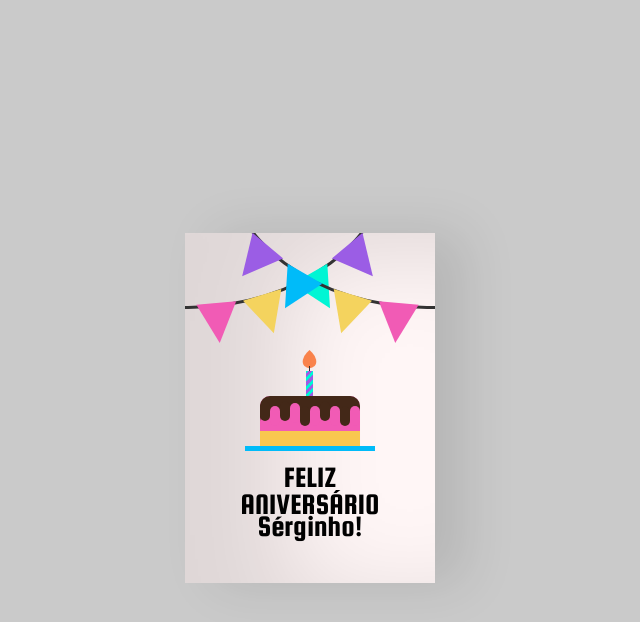
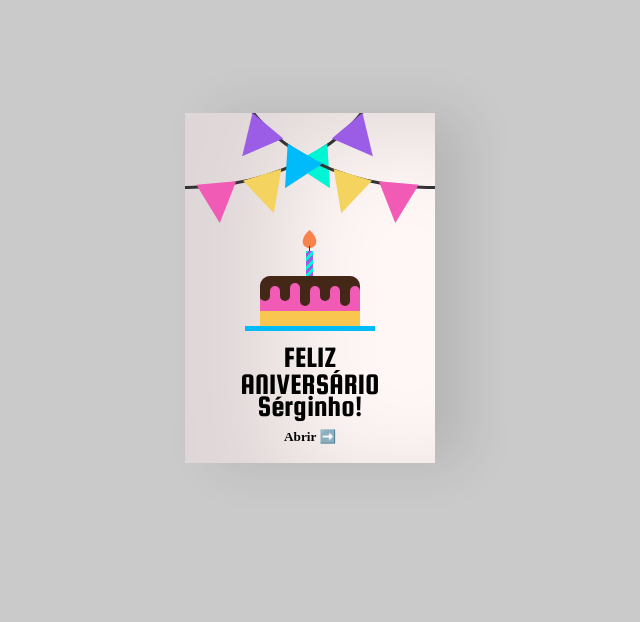
Before and after one commit to sergio-slima/happy-birthday, a plain HTML site: page index.html in a window 1280 px wide. Shown: the whole page, without its empty margins (330-970 px from the left). Drawn offline with Linux system fonts and the light colour scheme.

Commit message:
ajustes no projeto

```diff
--- a/css/style.css
+++ b/css/style.css
@@ -2,7 +2,7 @@ body {
     display: flex;
     align-items: center;
     justify-content: center;
-    height:100vh;
+    height:70vh;
     background-color: rgba(168, 167, 167, 0.6);
   }
   /*Create the card container*/
@@ -73,6 +73,12 @@ body {
 
   .toyou {
     top:123px;
+  }
+
+  .here {
+    position: relative;
+    text-align: center;
+    top:100px;
   }
 
   .bday {
--- a/index.html
+++ b/index.html
@@ -19,6 +19,7 @@
             <h3 class="happy">FELIZ</h3>
             <h2 class="bday">ANIVERSÁRIO</h2>
             <h3 class="toyou">Sérginho!</h3>
+            <h5 class="here">Abrir ➡️</h5>
         </div>
         <div class="wrap-deco">
             <div class="decorations"></div>
```
